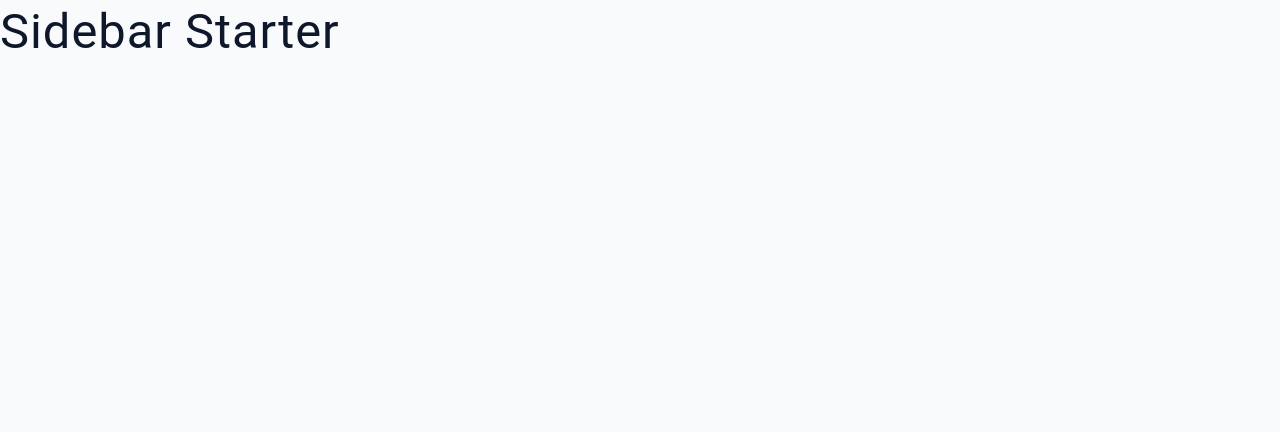
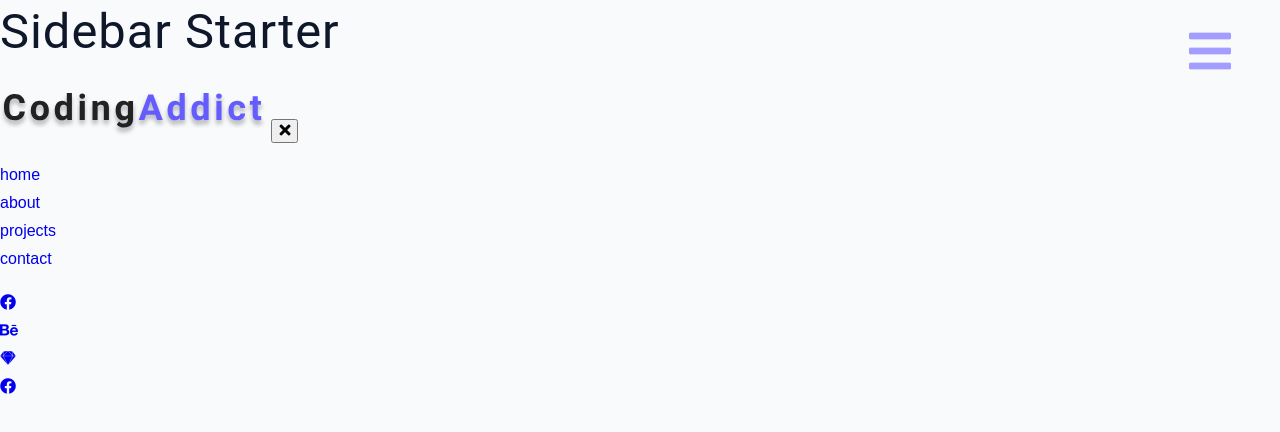
Before and after one commit to yamilzavala/css-additional-projects, a plain HTML site: page 06-sidebar/starter/index.html in a window 1280 px wide. Drawn offline with Linux system fonts and the light colour scheme.

Commit message:
added sidebar initial css

```diff
--- a/06-sidebar/starter/index.html
+++ b/06-sidebar/starter/index.html
@@ -17,6 +17,63 @@
   </head>
   <body>
     <h1>sidebar starter</h1>
+    <!-- toggle btn -->
+    <button class="sidebar-toggle">
+      <i class="fas fa-bars"></i>
+    </button>
+
+    <!-- sidebar start-->
+     <aside class="sidebar">
+        <!-- sidebar header -->
+         <div class="sidebar-header">
+          <img src="./logo.svg" alt="image" class="logo">
+          <button type="button" class="close-btn">
+            <i class="fas fa-times"></i>
+          </button>
+         </div>
+
+        <!-- sidebar links -->
+        <ul class="links">
+          <li>
+            <a href="#"> home </a>
+          </li>
+          <li>
+            <a href="#"> about </a>
+          </li>
+          <li>
+            <a href="#"> projects </a>
+          </li>
+          <li>
+            <a href="#"> contact </a>
+          </li>
+        </ul>
+
+        <!-- sidebar social media -->
+         <ul class="social-icons">
+          <li>
+            <a href="#">
+              <i class="fab fa-facebook"></i>
+            </a>
+          </li>
+          <li>
+            <a href="#">
+              <i class="fab fa-behance"></i>
+            </a>
+          </li>
+          <li>
+            <a href="#">
+              <i class="fab fa-sketch"></i>
+            </a>
+          </li>
+          <li>
+            <a href="#">
+              <i class="fab fa-facebook"></i>
+            </a>
+          </li>
+         </ul>
+     </aside>
+    <!-- sidebar end -->
+
     <!-- javascript -->
     <!-- <script src="./app.js"></script> -->
   </body>
--- a/06-sidebar/starter/main.css
+++ b/06-sidebar/starter/main.css
@@ -257,3 +257,32 @@ ul {
 Sidebar
 ===============
 */
+
+.sidebar-toggle {
+  position: fixed;
+  right: 3rem;
+  top: 2rem;
+  border-color: transparent;
+  background: transparent;
+  font-size: 2rem;
+  color: var(--primary-300);
+  transition: var(--transition);
+  cursor: pointer;
+  animation: bounce 2s infinite ease-in-out;
+}
+
+.sidebar-toggle:hover {
+  color: var(--primary-500);
+}
+
+@keyframes bounce {
+  0% {
+    transform: scale(1)
+  }
+  50% {
+    transform: scale(1.5)
+  }
+  100% {
+    transform: scale(1)
+  }
+}
```
